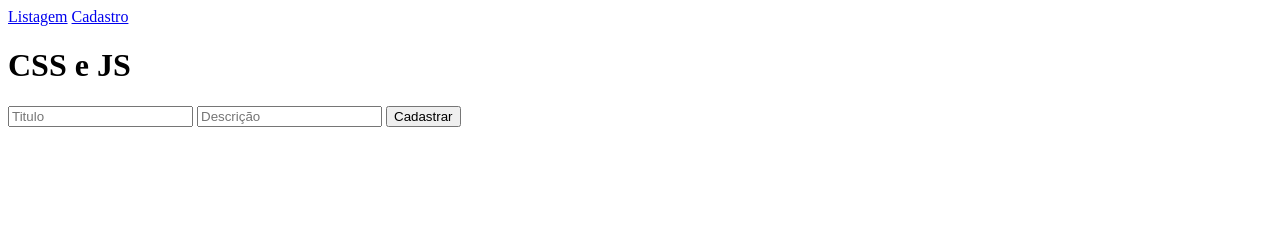
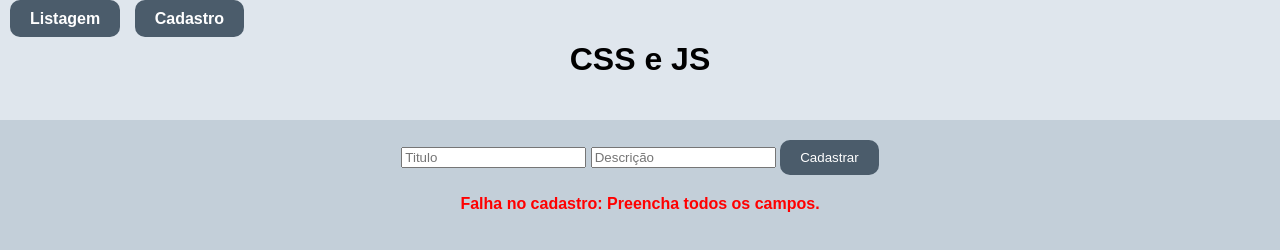
Before and after one commit to laisbzn/revisao-html-css-js, a plain HTML site: page cadastroLivros.html in a window 1280 px wide. Both pictures are taken after a click on the button "Cadastrar". Drawn offline with Linux system fonts and the light colour scheme.

Commit message:
versao final

```diff
--- a/cadastroLivros.html
+++ b/cadastroLivros.html
@@ -4,7 +4,7 @@
     <meta charset="UTF-8">
     <meta name="viewport" content="width=device-width, initial-scale=1.0">
     <link rel="stylesheet" href="style.css">
-    <script src="cadastroLivros.js"></script>
+    <script src="cadastroLivros.js" defer></script>
     <title>Cadastro de Livros</title>
 </head>
 <body>
@@ -20,9 +20,9 @@
         <div>
             <input placeholder="Titulo" type="text" id="titulo">
             <input placeholder="Descrição" type="text" id="descricao">
-            <button>Cadastrar</button>
+            <button id="btnCadastrar">Cadastrar</button>
         </div>
-
+        <div id="mensagem"></div> <!-- Div para exibir a mensagem de sucesso ou erro -->
     </main>
 
 </body>
--- a/cadastroLivros.js
+++ b/cadastroLivros.js
@@ -1,9 +1,18 @@
-async function iniciarProcessoCadastro(){
+document.getElementById("btnCadastrar").addEventListener("click", iniciarProcessoCadastro);
 
-    const titulo = document.getElementById("titulo").value
-    const descricao = document.getElementById("descricao").value
+async function iniciarProcessoCadastro() {
+    const titulo = document.getElementById("titulo").value;
+    const descricao = document.getElementById("descricao").value;
+    const mensagemDiv = document.getElementById("mensagem");
 
-    const URL = "https://api-aula.up.railway.app/livros"
+    // Verifica se ambos os campos estão preenchidos
+    if (titulo.trim() === "" || descricao.trim() === "") {
+        mensagemDiv.textContent = "Falha no cadastro: Preencha todos os campos.";
+        mensagemDiv.style.color = "red";
+        return;
+    }
+
+    const URL = "https://api-aula.up.railway.app/livros";
     const options = {
         method: "POST",
         headers: {
@@ -13,7 +22,25 @@ async function iniciarProcessoCadastro(){
             title: titulo,
             description: descricao
         })
+    };
+
+    try {
+        const response = await fetch(URL, options);
+
+        // Verifica se a requisição foi bem-sucedida (status 200-299)
+        if (response.ok) {
+            mensagemDiv.textContent = "Cadastrado com sucesso!";
+            mensagemDiv.style.color = "green";
+
+            // Limpa os campos após o cadastro
+            document.getElementById("titulo").value = "";
+            document.getElementById("descricao").value = "";
+        } else {
+            mensagemDiv.textContent = "Falha no cadastro: Erro ao enviar os dados.";
+            mensagemDiv.style.color = "red";
+        }
+    } catch (error) {
+        mensagemDiv.textContent = "Falha no cadastro: Erro na conexão.";
+        mensagemDiv.style.color = "red";
     }
-
-    const response = await fetch(url, options)
 }
--- a/style.css
+++ b/style.css
@@ -0,0 +1,67 @@
+/* Estilos gerais */
+body {
+    background-color: #C3CFD9;
+    font-family: Arial, sans-serif;
+    margin: 0;
+    padding: 0;
+}
+
+header {
+    background-color: #DFE6ED;
+    padding: 20px;
+    text-align: center;
+}
+
+nav {
+    position: absolute;
+    top: 10px;
+    left: 10px;
+}
+
+nav a {
+    text-decoration: none;
+    color: #FFFFFF;
+    background-color: #4B5C6B;
+    padding: 10px 20px;
+    border-radius: 10px;
+    margin-right: 10px;
+    font-weight: bold;
+}
+
+nav a:hover {
+    opacity: 0.8;
+}
+
+main {
+    padding: 20px;
+    text-align: center;
+}
+
+/* Botões */
+button {
+    background-color: #4B5C6B;
+    color: #FFFFFF;
+    border: none;
+    padding: 10px 20px;
+    border-radius: 10px;
+    cursor: pointer;
+}
+
+button:hover {
+    opacity: 0.8;
+}
+
+/* Mensagens de sucesso e erro */
+#mensagem {
+    margin-top: 20px;
+    font-weight: bold;
+    font-size: 16px;
+}
+
+.sucesso {
+    color: #207868;
+}
+
+.erro {
+    color: #AC6363;
+}
```
Also changed, not shown: index.js (+32 -22 lines).
